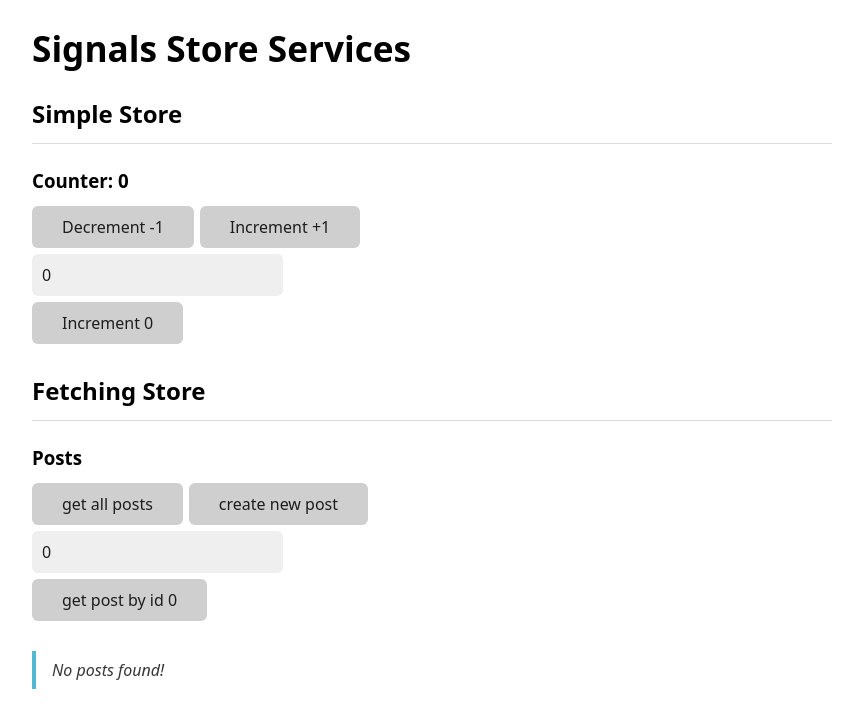
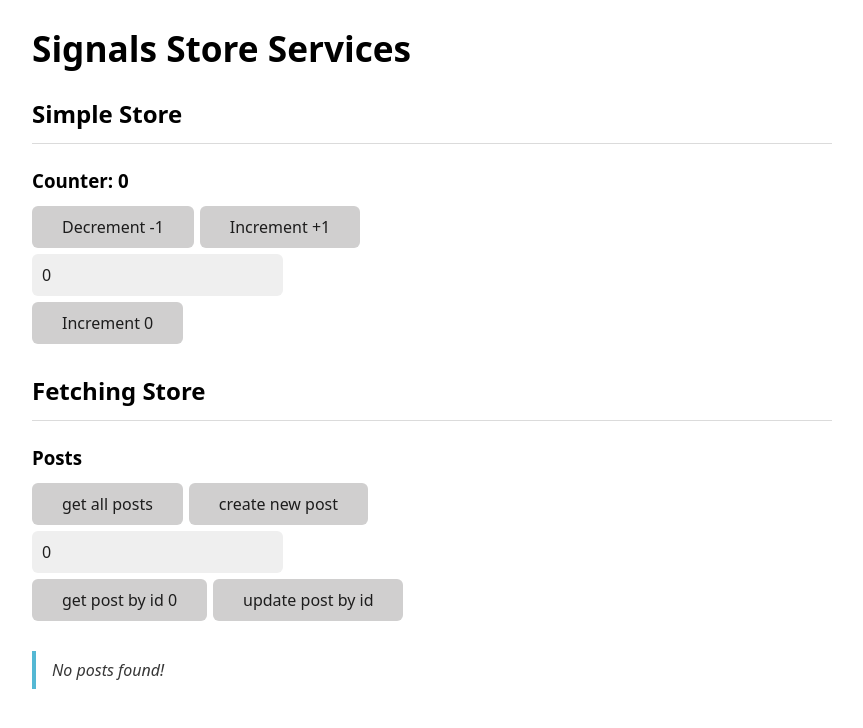
Before and after one commit to jpin730/angular-signals-store-services, an Angular app: page / in a window 1280 px wide. Shown: the top 728 px of the page, without its empty margins (208-1071 px from the left). Built offline with nearby package versions, Linux system fonts and the light colour scheme.

Commit message:
feat: :sparkles: update post by id

```diff
--- a/src/app/posts/posts.component.html
+++ b/src/app/posts/posts.component.html
@@ -2,9 +2,12 @@
 <button (click)="getAllPosts()" [disabled]="loading()">get all posts</button>
 <button (click)="createPost()" [disabled]="loading()">create new post</button>
 <input type="number" #input value="0" />
-<button (click)="getPost(input.valueAsNumber)">
+<button (click)="getPost(input.valueAsNumber)" [disabled]="loading()">
   get post by id
   {{ input.valueAsNumber }}
+</button>
+<button (click)="updatePost(input.valueAsNumber)" [disabled]="loading()">
+  update post by id
 </button>
 
 @if (loading()) {
--- a/src/app/posts/posts.component.ts
+++ b/src/app/posts/posts.component.ts
@@ -25,4 +25,8 @@ export class PostsComponent {
   createPost() {
     this.postsService.createPost('New post').subscribe()
   }
+
+  updatePost(id: number) {
+    this.postsService.updatePost(id, 'Updated post').subscribe()
+  }
 }
--- a/src/app/posts/posts.service.ts
+++ b/src/app/posts/posts.service.ts
@@ -75,6 +75,23 @@ export class PostsService {
       )
   }
 
+  updatePost(id: number, title: string): Observable<Post> {
+    this.setLoading(true)
+    return this.http
+      .put<Post>(`https://jsonplaceholder.typicode.com/posts/${id}`, {
+        title,
+      })
+      .pipe(
+        tap((data) => {
+          this.setData([data])
+        }),
+        catchError((error: HttpErrorResponse) => {
+          this.setError(error)
+          throw error
+        }),
+      )
+  }
+
   private setData(data: Post[]) {
     this._state.update((state) => ({
       ...state,
```
